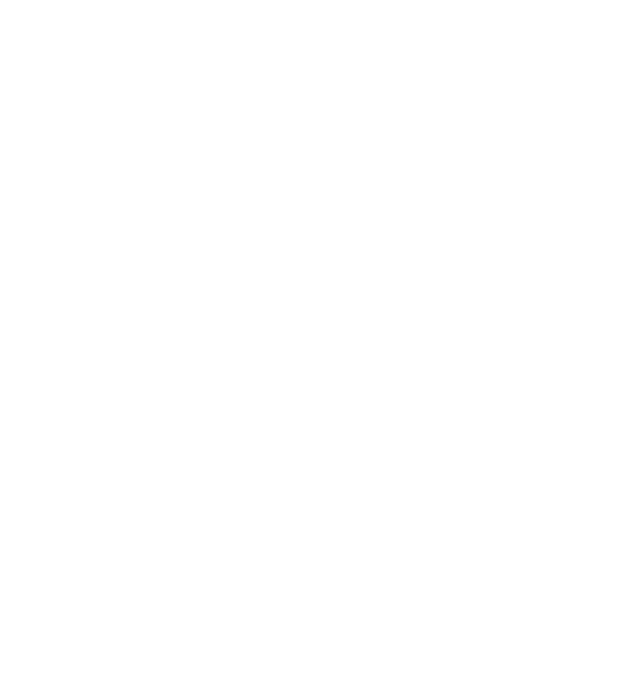
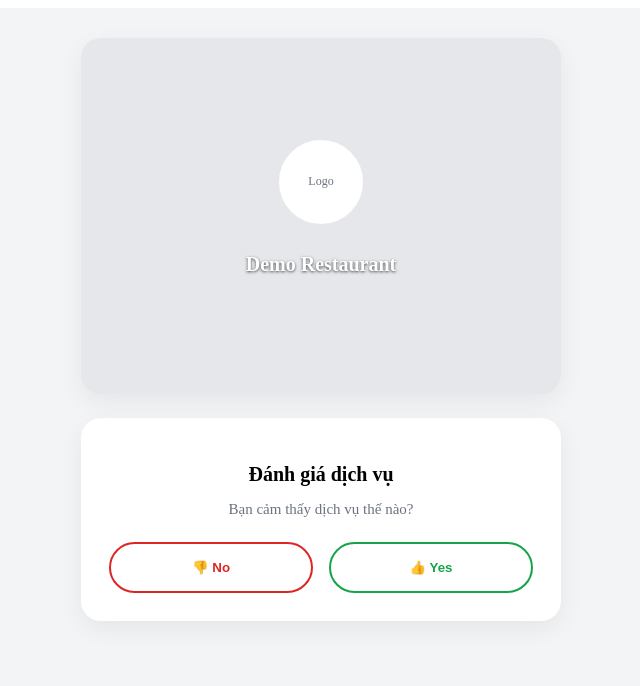
Before and after one commit to vurossie297/feedback-pcs-frontend, a React (Vite) app: page /demo-restaurant in a window 1280 px wide. Before the commit this address had no page. Shown: the top 686 px of the page, without its empty margins (319-959 px from the left). Built offline with nearby package versions, Linux system fonts and the light colour scheme.

Commit message:
Add direct route for demo-restaurant

```diff
--- a/src/FeedbackPage.jsx
+++ b/src/FeedbackPage.jsx
@@ -1,5 +1,5 @@
 import { useParams } from "react-router-dom";
-import { useState, useEffect } from "react";
+import { useState, useRef, useEffect } from "react";
 import "./FeedbackPage.css";
 
 const translations = {
@@ -75,10 +75,10 @@ const translations = {
   },
 };
 
-export default function FeedbackPage() {
-  const { ownerId } = useParams(); // slug
-  const [business, setBusiness] = useState(null);
-  const [loading, setLoading] = useState(true);
+export default function FeedbackPage({ ownerId: propOwnerId }) {
+  const { ownerId: paramOwnerId } = useParams();
+  const ownerId = propOwnerId || paramOwnerId; // fallback nếu gọi từ route /demo-restaurant
+
   const [lang, setLang] = useState("en");
   const [selected, setSelected] = useState(null);
   const [email, setEmail] = useState("");
@@ -88,36 +88,42 @@ export default function FeedbackPage() {
   const [contentError, setContentError] = useState("");
   const [showThanks, setShowThanks] = useState(false);
 
-  const t = translations[lang];
+  const goodRef = useRef(null);
+  const badRef = useRef(null);
 
   useEffect(() => {
-    // quét ngôn ngữ trình duyệt
     const userLang = navigator.language || navigator.userLanguage;
     if (userLang.startsWith("vi")) setLang("vi");
     else if (userLang.startsWith("ja")) setLang("ja");
     else if (userLang.startsWith("zh")) setLang("zh");
     else if (userLang.startsWith("ko")) setLang("ko");
     else setLang("en");
+  }, []);
 
-    // load business
-    fetch(`https://feedback-pcs-api.vurossie297.workers.dev/business/${ownerId}`)
-      .then((res) => res.json())
-      .then((data) => {
-        setBusiness(data);
-        setLoading(false);
-      })
-      .catch((err) => {
-        console.error(err);
-        setBusiness(null);
-        setLoading(false);
-      });
-  }, [ownerId]);
+  const t = translations[lang];
+
+  // MOCK: load trạng thái dịch vụ (có thể thay bằng call API thực tế)
+  const statuses = [
+    { ownerId: "demo-restaurant", serviceActive: true, logo: null, bgImg: null, name:"Demo Restaurant", feedbackTitle:"Đánh giá dịch vụ", feedbackSubtitle:"Bạn cảm thấy dịch vụ thế nào?" },
+    // Thêm các business khác ở đây nếu cần
+  ];
+  const service = statuses.find((s) => s.ownerId === ownerId);
+
+  if (!service || !service.serviceActive) {
+    return (
+      <div style={styles.fullScreen}>
+        <div style={styles.centerBox}>🚫 404 error.</div>
+      </div>
+    );
+  }
 
   const validateEmail = (value) => /^[^\s@]+@[^\s@]+\.[a-zA-Z]{2,}$/.test(value);
+
   const handleEmailChange = (value) => {
     setEmail(value);
     setEmailError(validateEmail(value) ? "" : t.emailError);
   };
+
   const handleContentChange = (value) => {
     setContent(value);
     setContentError(value.trim() ? "" : t.contentError);
@@ -129,14 +135,8 @@ export default function FeedbackPage() {
   };
 
   const handleSubmit = async () => {
-    if (!validateEmail(email)) {
-      setEmailError(t.emailError);
-      return;
-    }
-    if (selected === "bad" && !content.trim()) {
-      setContentError(t.contentError);
-      return;
-    }
+    if (!validateEmail(email)) { setEmailError(t.emailError); return; }
+    if (selected === "bad" && !content.trim()) { setContentError(t.contentError); return; }
 
     try {
       const response = await fetch(
@@ -157,46 +157,30 @@ export default function FeedbackPage() {
       if (selected === "good") window.location.href = "https://google.com";
       else {
         setShowThanks(true);
-        setEmail("");
-        setContent("");
-        setStars(1);
-        setSelected(null);
+        setEmail(""); setContent(""); setStars(1); setSelected(null);
         window.scrollTo({ top: 0, behavior: "smooth" });
       }
-    } catch (err) {
-      console.error(err);
-      alert("API error");
-    }
+    } catch (error) { console.error(error); alert("API error"); }
   };
 
   const disableGood = !validateEmail(email);
   const disableBad = !validateEmail(email) || !content.trim();
 
-  if (loading) return <div style={{ padding: 40, textAlign: "center" }}>Loading...</div>;
-  if (!business || business.error) return <div style={{ padding: 40, textAlign: "center" }}>🚫 Business not found</div>;
-
   return (
     <div style={styles.fullScreen}>
       <div style={styles.container}>
-        {/* CARD BUSINESS */}
-        <div
-          style={{
-            ...styles.card,
-            ...styles.serviceCard,
-            backgroundImage: business.bgImg ? `url(${business.bgImg})` : "none",
-          }}
-        >
+        {/* CARD DỊCH VỤ */}
+        <div style={{...styles.card, ...styles.serviceCard, backgroundImage: service.bgImg ? `url(${service.bgImg})` : "none"}}>
           <div style={styles.logoWrapper}>
-            {business.logo ? <img src={business.logo} alt="Logo" style={styles.logo} /> : <div style={styles.logoPlaceholder}>Logo</div>}
+            {service.logo ? <img src={service.logo} alt="Logo" style={styles.logo} /> : <div style={styles.logoPlaceholder}>Logo</div>}
           </div>
-          <h2 style={styles.serviceName}>{business.name}</h2>
+          <h2 style={styles.serviceName}>{service.name}</h2>
         </div>
 
         {/* CARD FEEDBACK */}
         <div style={styles.card}>
-          <h2 style={styles.title}>{business.feedbackTitle || "Đánh giá dịch vụ"}</h2>
-          <p style={styles.subtitle}>{business.feedbackSubtitle || "Bạn cảm thấy dịch vụ thế nào?"}</p>
-
+          <h2 style={styles.title}>{service.feedbackTitle}</h2>
+          <p style={styles.subtitle}>{service.feedbackSubtitle}</p>
           <div style={styles.row}>
             <button style={styles.badBtn(selected)} onClick={() => handleChoose("bad")}>{t.badBtn}</button>
             <button style={styles.goodBtn(selected)} onClick={() => handleChoose("good")}>{t.goodBtn}</button>
@@ -205,62 +189,28 @@ export default function FeedbackPage() {
 
         {/* GOOD */}
         {selected === "good" && (
-          <div style={styles.card}>
+          <div ref={goodRef} style={styles.card}>
             <h3 style={{ color: "#16a34a" }}>{t.goodTitle}</h3>
-            <input
-              placeholder={t.emailPlaceholder}
-              value={email}
-              onChange={(e) => handleEmailChange(e.target.value)}
-              className={`input-field ${emailError ? "input-error" : ""}`}
-            />
+            <input placeholder={t.emailPlaceholder} value={email} onChange={(e) => handleEmailChange(e.target.value)} className={`input-field ${emailError ? "input-error" : ""}`} />
             {emailError && <p style={styles.errorText}>{emailError}</p>}
-            <button
-              style={{ ...styles.primaryBtn, opacity: disableGood ? 0.6 : 1, pointerEvents: disableGood ? "none" : "auto" }}
-              onClick={handleSubmit}
-            >
-              {t.nextBtn}
-            </button>
+            <button style={{...styles.primaryBtn, opacity:disableGood?0.6:1, pointerEvents:disableGood?"none":"auto"}} onClick={handleSubmit}>{t.nextBtn}</button>
           </div>
         )}
 
         {/* BAD */}
         {selected === "bad" && (
-          <div style={styles.card}>
+          <div ref={badRef} style={styles.card}>
             <h3 style={{ color: "#dc2626" }}>{t.badTitle}</h3>
-
             <div style={{ marginBottom: 20 }}>
               {[1,2,3,4,5].map(n => (
-                <span
-                  key={n}
-                  onClick={() => setStars(n)}
-                  style={{ fontSize: 34, cursor: "pointer", color: n <= stars ? "#facc15" : "#e5e7eb" }}
-                >★</span>
+                <span key={n} onClick={() => setStars(n)} style={{ fontSize:34, cursor:"pointer", color: n<=stars?"#facc15":"#e5e7eb"}}>★</span>
               ))}
             </div>
-
-            <input
-              placeholder={t.emailPlaceholder}
-              value={email}
-              onChange={(e) => handleEmailChange(e.target.value)}
-              className={`input-field ${emailError ? "input-error" : ""}`}
-            />
+            <input placeholder={t.emailPlaceholder} value={email} onChange={(e) => handleEmailChange(e.target.value)} className={`input-field ${emailError ? "input-error" : ""}`} />
             {emailError && <p style={styles.errorText}>{emailError}</p>}
-
-            <textarea
-              placeholder={t.contentPlaceholder}
-              value={content}
-              onChange={(e) => handleContentChange(e.target.value)}
-              className={`input-field ${contentError ? "input-error" : ""}`}
-              style={{ height: 100 }}
-            />
+            <textarea placeholder={t.contentPlaceholder} value={content} onChange={(e) => handleContentChange(e.target.value)} className={`input-field ${contentError ? "input-error" : ""}`} style={{ height:100 }} />
             {contentError && <p style={styles.errorText}>{contentError}</p>}
-
-            <button
-              style={{ ...styles.primaryBtn, opacity: disableBad ? 0.6 : 1, pointerEvents: disableBad ? "none" : "auto" }}
-              onClick={handleSubmit}
-            >
-              {t.sendBtn}
-            </button>
+            <button style={{...styles.primaryBtn, opacity:disableBad?0.6:1, pointerEvents:disableBad?"none":"auto"}} onClick={handleSubmit}>{t.sendBtn}</button>
           </div>
         )}
 
@@ -280,20 +230,14 @@ export default function FeedbackPage() {
 }
 
 const styles = {
-  fullScreen: { minHeight: "100vh", background: "#f3f4f6", padding: "30px 16px" },
-  container: { maxWidth: 480, margin: "0 auto", display: "flex", flexDirection: "column", gap: 24 },
-  card: { background: "white", borderRadius: 20, padding: 28, boxShadow: "0 8px 24px rgba(0,0,0,0.06)" },
-  title: { textAlign: "center", marginBottom: 12, fontSize: 20 },
-  subtitle: { textAlign: "center", marginBottom: 24, color: "#6b7280", fontSize: 15 },
-  row: { display: "flex", gap: 16 },
-  goodBtn: (selected) => ({
-    flex:1, padding:16, borderRadius:999, fontWeight:600, cursor:"pointer",
-    border:"2px solid #16a34a", background:selected==="good"?"#dcfce7":"#fff", color:"#16a34a"
-  }),
-  badBtn: (selected) => ({
-    flex:1, padding:16, borderRadius:999, fontWeight:600, cursor:"pointer",
-    border:"2px solid #dc2626", background:selected==="bad"?"#fee2e2":"#fff", color:"#dc2626"
-  }),
+  fullScreen: { minHeight:"100vh", background:"#f3f4f6", padding:"30px 16px" },
+  container: { maxWidth:480, margin:"0 auto", display:"flex", flexDirection:"column", gap:24 },
+  card: { background:"white", borderRadius:20, padding:28, boxShadow:"0 8px 24px rgba(0,0,0,0.06)" },
+  title: { textAlign:"center", marginBottom:12, fontSize:20 },
+  subtitle: { textAlign:"center", marginBottom:24, color:"#6b7280", fontSize:15 },
+  row: { display:"flex", gap:16 },
+  goodBtn: (selected)=>({ flex:1,padding:16,borderRadius:999,fontWeight:600,cursor:"pointer",border:"2px solid #16a34a",background:selected==="good"?"#dcfce7":"#fff",color:"#16a34a" }),
+  badBtn: (selected)=>({ flex:1,padding:16,borderRadius:999,fontWeight:600,cursor:"pointer",border:"2px solid #dc2626",background:selected==="bad"?"#fee2e2":"#fff",color:"#dc2626" }),
   primaryBtn: { width:"100%", padding:16, borderRadius:14, border:"none", background:"#5392f9", color:"white", fontWeight:600, cursor:"pointer" },
   errorText: { color:"#dc2626", fontSize:14, marginBottom:10 },
   centerBox: { maxWidth:480, margin:"0 auto", background:"white", padding:30, borderRadius:20, textAlign:"center" },
--- a/src/main.jsx
+++ b/src/main.jsx
@@ -25,6 +25,9 @@ ReactDOM.createRoot(document.getElementById("root")).render(
 
         {/* Feedback page */}
         <Route path="/feedback/:ownerId" element={<FeedbackPage />} />
+
+        {/* Route trực tiếp cho demo-restaurant */}
+        <Route path="/demo-restaurant" element={<FeedbackPage ownerId="demo-restaurant" />} />
       </Routes>
     </BrowserRouter>
   </React.StrictMode>
```
